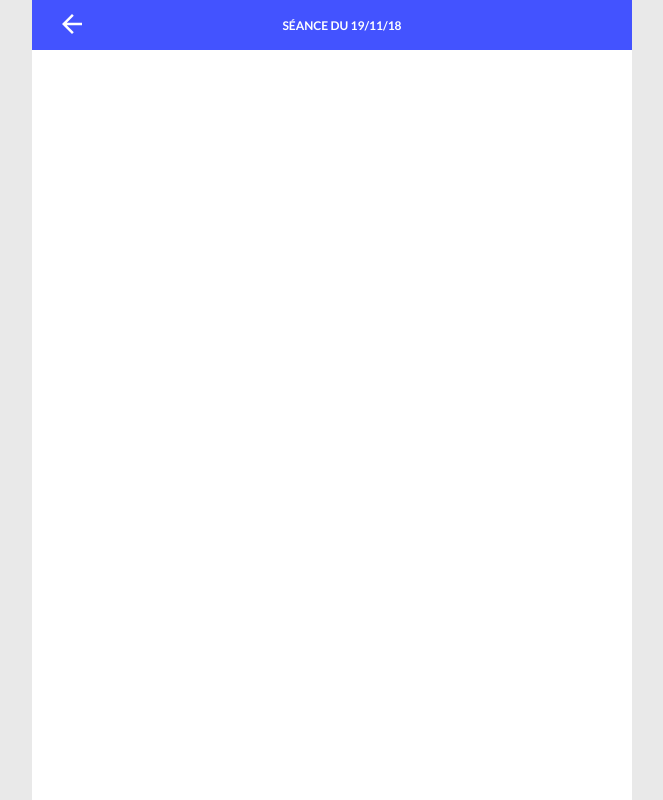
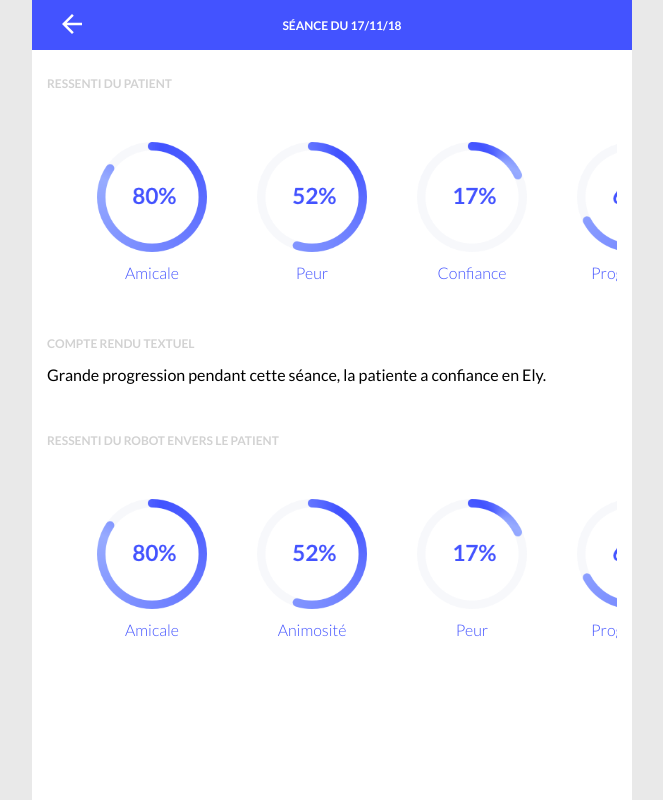
Before and after one commit to UlysseHall/evolve-app, a Vue app: page /patient/1/session/1 in a window 1280 px wide. Shown: the whole page, without its empty margins (308-971 px from the left). Built offline with nearby package versions, Linux system fonts and the light colour scheme; what vue-js-modal would draw is missing.

Commit message:
add page

```diff
--- a/src/App.vue
+++ b/src/App.vue
@@ -33,4 +33,5 @@ export default {
   @import 'assets/scss/_header_patient.scss';
   @import 'assets/scss/form.scss';
   @import 'assets/scss/addPatient.scss';
+  @import 'assets/scss/patientSession.scss';
 </style>
--- a/src/Store.js
+++ b/src/Store.js
@@ -26,13 +26,13 @@ export default new Vuex.Store({
       },
       {
         id: 2,
-        next_session: '18/02/2418',
+        next_session: '23/04/2418',
         session_today: false,
         name: 'Charrier Léa',
         confiance: '12',
         avatar: 'lea.jpg',
         nbNextSessions: 4,
-        sessionResume: '12 sur 16',
+        sessionResume: '04 sur 16',
         archive: false,
         phone: '0677777777',
         email: 'basser.philippine@gmail.com',
@@ -41,13 +41,13 @@ export default new Vuex.Store({
       },
       {
         id: 3,
-        next_session: '18/02/2418',
+        next_session: '10/11/2418',
         session_today: false,
         name: 'Hall Ulysse',
         confiance: '47',
         avatar: 'ulysse.jpg',
         nbNextSessions: 1,
-        sessionResume: '12 sur 16',
+        sessionResume: '2 sur 16',
         archive: false,
         phone: '0888888888',
         email: 'charrier.lea@gmail.com',
@@ -56,13 +56,13 @@ export default new Vuex.Store({
       },
       {
         id: 4,
-        next_session: '18/02/2418',
+        next_session: '11/01/2418',
         session_today: false,
         name: 'Picot Clément',
         confiance: '04',
         avatar: 'clement.jpg',
         nbNextSessions: 99,
-        sessionResume: '12 sur 16',
+        sessionResume: '12 sur 20',
         archive: false,
         phone: '0888888888',
         email: 'charrier.lea@gmail.com',
@@ -71,13 +71,13 @@ export default new Vuex.Store({
       },
       {
         id: 4,
-        next_session: '18/02/2418',
+        next_session: '10/02/2418',
         session_today: false,
         name: 'Aira Julie',
-        confiance: '16',
+        confiance: '40',
         avatar: 'personne.png',
         nbNextSessions: 12,
-        sessionResume: '12 sur 16',
+        sessionResume: '12 sur 40',
         archive: true,
         phone: '0888888888',
         email: 'charrier.lea@gmail.com',
@@ -89,20 +89,20 @@ export default new Vuex.Store({
     sessions: [
       {
         id: 1,
-        date: '19/11/18',
+        date: '17/11/18',
         txt: 'Grande progression pendant cette séance, la patiente a confiance en Ely.',
         nb: '2ème'
       },
       {
         id: 2,
         date: '28/11/18',
-        txt: 'Grande progression pendant cette séance, la patiente a confiance en Ely.',
+        txt: 'Grande progression pendant cette séance il faut continuer.',
         nb: '3ème'
       },
       {
         id: 3,
         date: '12/12/18',
-        txt: 'Grande progression pendant cette séance, la patiente a confiance en Ely.',
+        txt: 'Grande progression pendant cette séance.',
         nb: '4ème'
       }
     ]
--- a/src/assets/scss/_header_patient.scss
+++ b/src/assets/scss/_header_patient.scss
@@ -87,54 +87,6 @@ header {
     }
 }
 
-.stats_glob {
-    width: 95%;
-    margin: 0 auto;
-    margin-top: 27px;
-
-
-    h3 {
-      text-transform: uppercase;
-    }
-
-    div {
-        white-space: nowrap;
-        overflow: auto;
-        margin-top: 25px;
-        height: auto;
-
-       div {
-           display: inline-block;
-           position: relative;
-           margin-left: 50px;
-           padding: 2px 0;
-           max-width: 110px;
-           width: 100%;
-
-           span {
-               position: absolute;
-               transform: translate(50%, -50%);
-               top: 50%;
-               left: 50;
-           }
-
-           img {
-               width: 100%;
-           }
-
-           p {
-               padding-top: 10px;
-               color: $blue;
-               font-size: 16px;
-               font-weight: 300;
-               text-align: center;
-               width: 100%;
-               white-space: normal;
-           }
-       }
-    }
-}
-
 .suivi {
 
     margin-top: 20px;
--- /dev/null
+++ b/src/assets/scss/patientSession.scss
@@ -0,0 +1,73 @@
+.stats_glob {
+    width: 95%;
+    margin: 0 auto;
+    margin-top: 27px;
+
+
+    h3 {
+      text-transform: uppercase;
+      font-size: 12px;
+      color: $grey;
+      font-weight: 700;
+    }
+
+    div {
+        white-space: nowrap;
+        overflow: auto;
+        margin-top: 25px;
+        height: auto;
+
+       div {
+           display: inline-block;
+           position: relative;
+           margin-left: 50px;
+           padding: 2px 0;
+           max-width: 110px;
+           width: 100%;
+
+           span {
+               position: absolute;
+               transform: translate(50%, -50%);
+               top: 50%;
+               left: 50;
+           }
+
+           img {
+               width: 100%;
+           }
+
+           p {
+               padding-top: 10px;
+               color: $blue;
+               font-size: 16px;
+               font-weight: 300;
+               text-align: center;
+               width: 100%;
+               white-space: normal;
+           }
+       }
+    }
+}
+
+
+.patientSession {
+
+  margin-bottom: 60px;
+
+  h2 {
+    text-transform: uppercase;
+    margin-bottom: 10px;
+    font-size: 12px;
+    color: $grey;
+    font-weight: 700;
+  }
+
+  .rendu {
+    width: 95%;
+    margin: 50px auto;
+
+    h2 {
+      margin-bottom: 16px;
+    }
+  }
+}
--- a/src/pages/Patient.vue
+++ b/src/pages/Patient.vue
@@ -32,11 +32,11 @@
       <div>
         <div>
           <img src="../assets/img/circle_80.png" alt="">
-          <p>Confiance envers Ely</p>
+          <p>Confiance</p>
         </div>
         <div>
           <img src="../assets/img/circle_52.png" alt="">
-          <p>Amicales</p>
+          <p>Amicale</p>
           </div>
         <div>
           <img src="../assets/img/circle_17.png" alt="">
--- a/src/pages/PatientSession.vue
+++ b/src/pages/PatientSession.vue
@@ -7,6 +7,63 @@
         <h1 class="patientProfileName">Séance du {{session.date}}</h1>
       </div>
     </header>
+
+      <div class="stats_glob">
+        <h2>Ressenti du  patient</h2>
+        <div>
+          <div>
+            <img src="../assets/img/circle_80.png" alt="">
+            <p>Amicale</p>
+          </div>
+          <div>
+            <img src="../assets/img/circle_52.png" alt="">
+            <p>Peur</p>
+            </div>
+          <div>
+            <img src="../assets/img/circle_17.png" alt="">
+            <p>Confiance</p>
+          </div>
+          <div>
+            <img src="../assets/img/circle_67.png" alt="">
+            <p>Progression</p>
+          </div>
+          <div>
+            <img src="../assets/img/circle_80.png" alt="">
+            <p>Émotions</p>
+          </div>
+        </div>
+      </div>
+
+      <div class="rendu">
+        <h2>compte rendu textuel</h2>
+        <p>Grande progression pendant cette séance, la patiente a confiance en Ely.</p>
+      </div>
+
+      <div class="stats_glob">
+        <h2>Ressenti du robot envers le patient</h2>
+        <div>
+          <div>
+            <img src="../assets/img/circle_80.png" alt="">
+            <p>Amicale</p>
+          </div>
+          <div>
+            <img src="../assets/img/circle_52.png" alt="">
+            <p>Animosité</p>
+            </div>
+          <div>
+            <img src="../assets/img/circle_17.png" alt="">
+            <p>Peur</p>
+          </div>
+          <div>
+            <img src="../assets/img/circle_67.png" alt="">
+            <p>Progression</p>
+          </div>
+          <div>
+            <img src="../assets/img/circle_80.png" alt="">
+            <p>Émotions</p>
+          </div>
+        </div>
+    </div>
   </div>
 </template>
 
```
Also changed, not shown: 1 other file (tests, documents, lock files or other folders).
